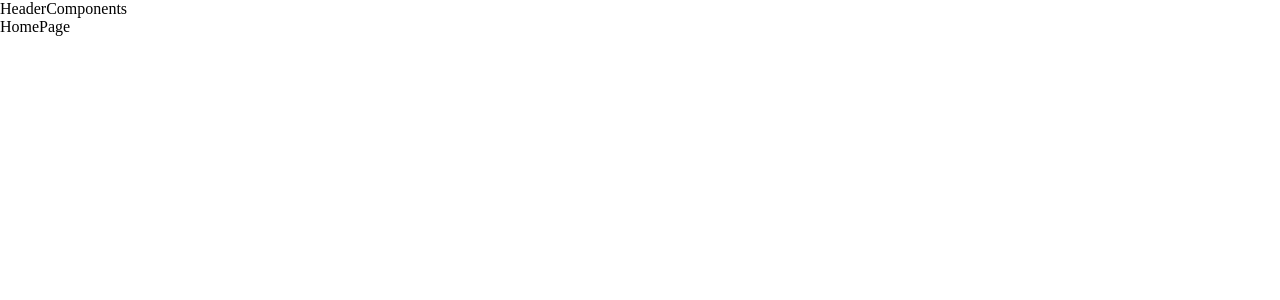
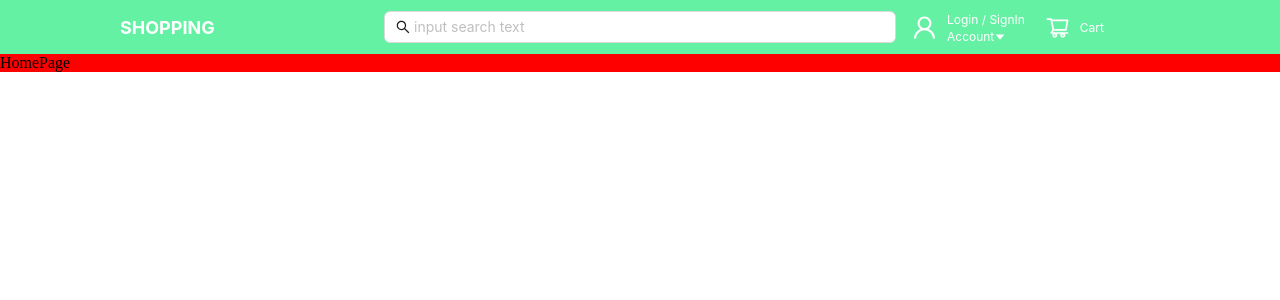
Before and after one commit to Nemo-0o0/Shopping, a React (Vite) app: page / in a window 1280 px wide. Shown: the top 300 px of the page. Built offline with nearby package versions, Linux system fonts and the light colour scheme.

Commit message:
#3Xây dựng UI cho phần Header

```diff
--- a/package.json
+++ b/package.json
@@ -12,6 +12,7 @@
   "dependencies": {
     "@reduxjs/toolkit": "^2.5.0",
     "antd": "^5.22.7",
+    "classnames": "^2.5.1",
     "react": "^18.3.1",
     "react-dom": "^18.3.1",
     "react-redux": "^9.2.0",
--- /dev/null
+++ b/src/components/HeaderComponents/Header.scss
@@ -0,0 +1,30 @@
+@use '../../styles/variables.scss' as vars;
+
+.row {
+    padding: 10px 120px;
+    background-color: vars.$primary-color;
+    align-items: center;
+}
+
+.logo {
+    font-size: 18px;
+    color: vars.$color-white;
+    font-weight: bold;
+    text-align: left;
+}
+
+.account,
+.cart {
+    display: flex;
+    align-items: center;
+    color: vars.$color-white;
+    gap: 10px;
+
+    .icon {
+        font-size: 25px;
+    }
+
+    span {
+        font-size: 12px;
+    }
+}
--- a/src/components/HeaderComponents/HeaderComponents.jsx
+++ b/src/components/HeaderComponents/HeaderComponents.jsx
@@ -1,5 +1,41 @@
+import { Col, Row } from 'antd';
+import './Header.scss';
+import Search from 'antd/es/transfer/search';
+import { CaretDownOutlined, ShoppingCartOutlined, UserOutlined } from '@ant-design/icons';
+
 function HeaderComponents() {
-    return <div>HeaderComponents</div>;
+    return (
+        <div>
+            <Row className="row" gutter={16}>
+                {/* Logo */}
+                <Col span={6}>
+                    <span className="logo">SHOPPING</span>
+                </Col>
+                {/* Input */}
+                <Col span={12}>
+                    <Search placeholder="input search text" enterButton />
+                </Col>
+                <Col span={6} style={{ display: 'flex', gap: '20px' }}>
+                    {/* Account */}
+                    <div className="account">
+                        <UserOutlined className="icon" />
+                        <div>
+                            <span>Login / SignIn</span>
+                            <div>
+                                <span>Account</span>
+                                <CaretDownOutlined />
+                            </div>
+                        </div>
+                    </div>
+                    {/* Cart */}
+                    <div className="cart">
+                        <ShoppingCartOutlined className="icon" />
+                        <span>Cart</span>
+                    </div>
+                </Col>
+            </Row>
+        </div>
+    );
 }
 
 export default HeaderComponents;
--- a/src/pages/HomePage/HomePage.jsx
+++ b/src/pages/HomePage/HomePage.jsx
@@ -1,5 +1,7 @@
+import './HomePage.scss';
+
 function HomePage() {
-    return <div>HomePage</div>;
+    return <div className="home-page">HomePage</div>;
 }
 
 export default HomePage;
--- /dev/null
+++ b/src/pages/HomePage/HomePage.scss
@@ -0,0 +1,3 @@
+.home-page {
+    background: red;
+}
--- /dev/null
+++ b/src/styles/variables.scss
@@ -0,0 +1,8 @@
+// Define variables
+$primary-color: #64f1a4;
+$secondary-color: #6c757d;
+$background-color: #f8f9fa;
+
+$color-white: #ffffff;
+$color-back: #000000;
+$color-gray: #cccccc;
```
Also changed, not shown: 1 other file (tests, documents, lock files or other folders).
